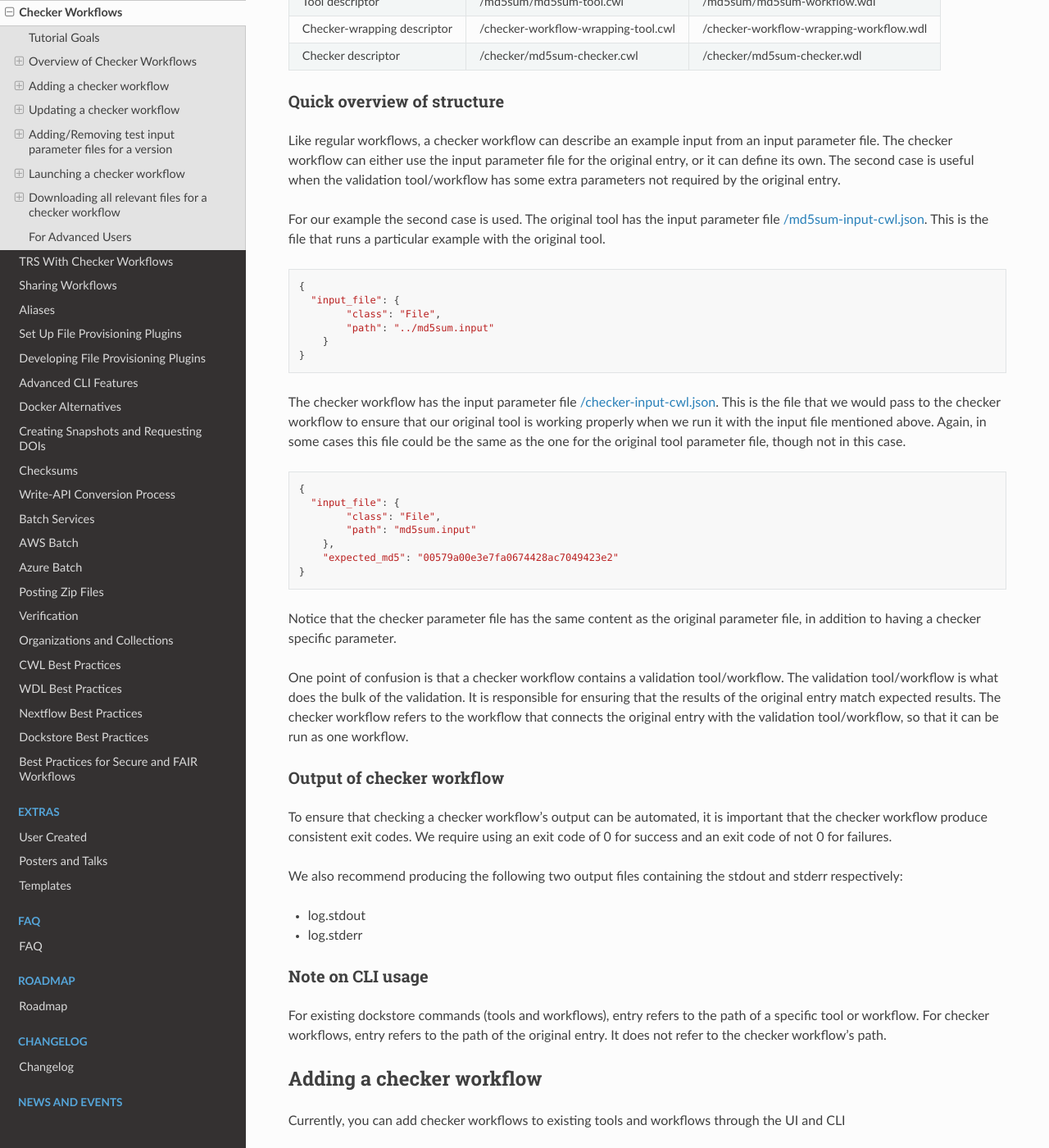
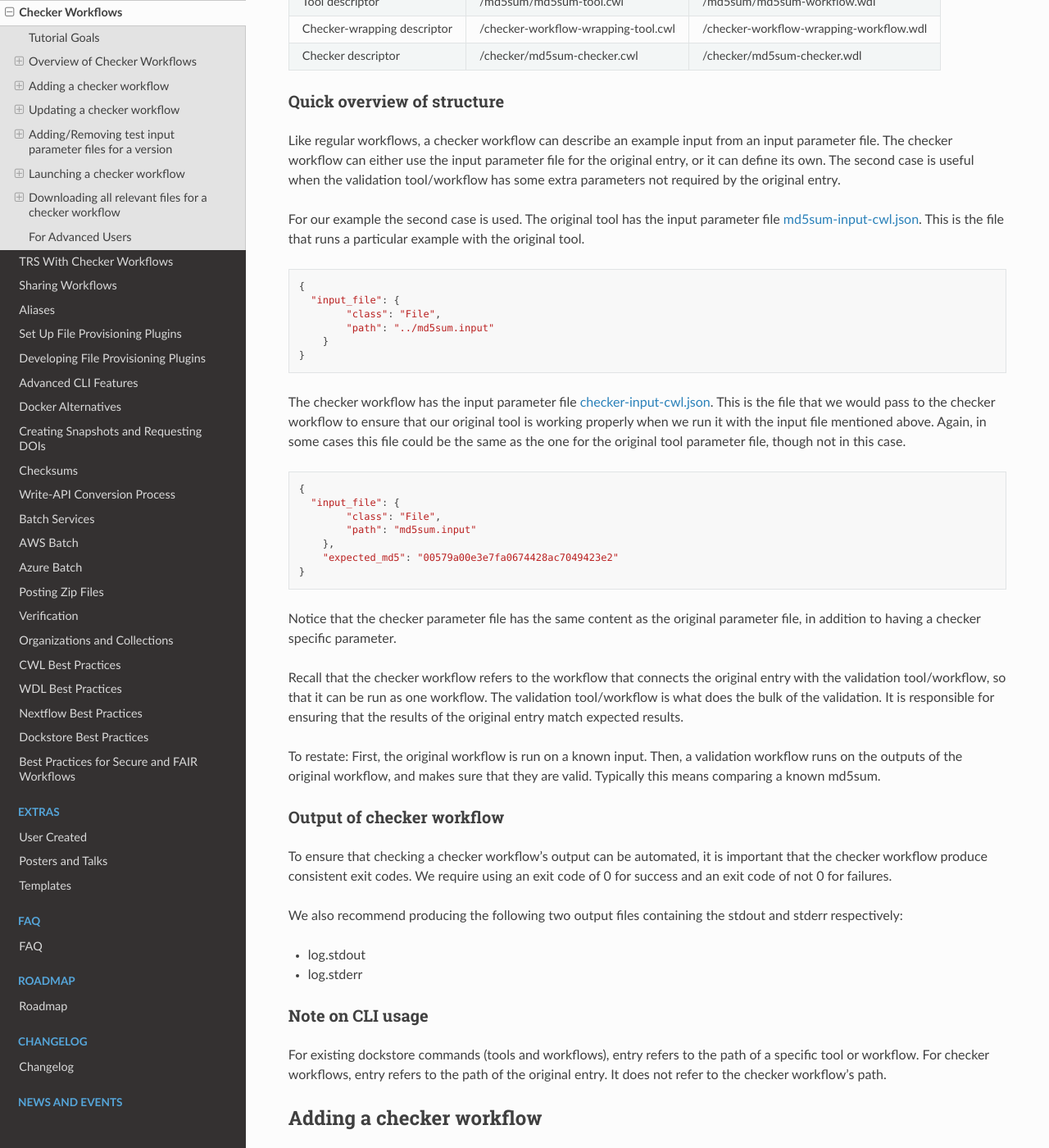
Before and after one commit to dockstore/dockstore-documentation, a Sphinx documentation site: the page built from docs/advanced-topics/checker-workflows.rst, in a window 1280 px wide and 1400 px high, scrolled down 1443 px. Shown: the whole window at 82% size. Built offline with Sphinx 7.4.7 and the Read the Docs theme 2.0.0, drawn with Linux system fonts in a browser that asks for light colours.

Commit message:
General clarifications

```diff
--- a/docs/advanced-topics/checker-workflows.rst
+++ b/docs/advanced-topics/checker-workflows.rst
@@ -72,7 +72,7 @@ extra parameters not required by the original entry.
 
 For our example the second case is used. The original tool has the input
 parameter file
-`/md5sum-input-cwl.json <https://github.com/dockstore-testing/md5sum-checker/blob/master/md5sum/md5sum-input-cwl.json>`__.
+`md5sum-input-cwl.json <https://github.com/dockstore-testing/md5sum-checker/blob/master/md5sum/md5sum-input-cwl.json>`__.
 This is the file that runs a particular example with the original tool.
 
 ::
@@ -85,7 +85,7 @@ This is the file that runs a particular example with the original tool.
     }
 
 The checker workflow has the input parameter file
-`/checker-input-cwl.json <https://github.com/dockstore-testing/md5sum-checker/blob/master/checker-input-cwl.json>`__.
+`checker-input-cwl.json <https://github.com/dockstore-testing/md5sum-checker/blob/master/checker-input-cwl.json>`__.
 This is the file that we would pass to the checker workflow to ensure
 that our original tool is working properly when we run it with the input
 file mentioned above. Again, in some cases this file could be the same
@@ -106,12 +106,15 @@ Notice that the checker parameter file has the same content as the
 original parameter file, in addition to having a checker specific
 parameter.
 
-One point of confusion is that a checker workflow contains a validation
-tool/workflow. The validation tool/workflow is what does the bulk of the
-validation. It is responsible for ensuring that the results of the
-original entry match expected results. The checker workflow refers to
-the workflow that connects the original entry with the validation
-tool/workflow, so that it can be run as one workflow.
+Recall that the checker workflow refers to the workflow that connects
+the original entry with the validation tool/workflow, so that it can be
+run as one workflow. The validation tool/workflow is what does the bulk
+of the validation. It is responsible for ensuring that the results of the
+original entry match expected results.
+
+To restate: First, the original workflow is run on a known input. Then, a
+validation workflow runs on the outputs of the original workflow, and makes
+sure that they are valid. Typically this means comparing a known md5sum.
 
 Output of checker workflow
 ~~~~~~~~~~~~~~~~~~~~~~~~~~
```
